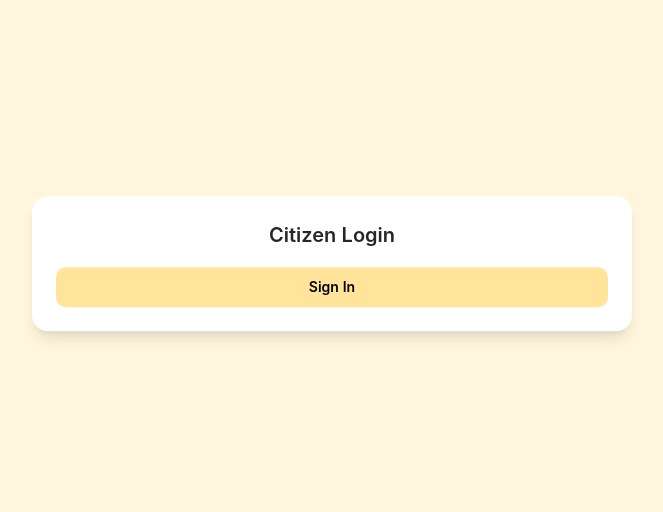
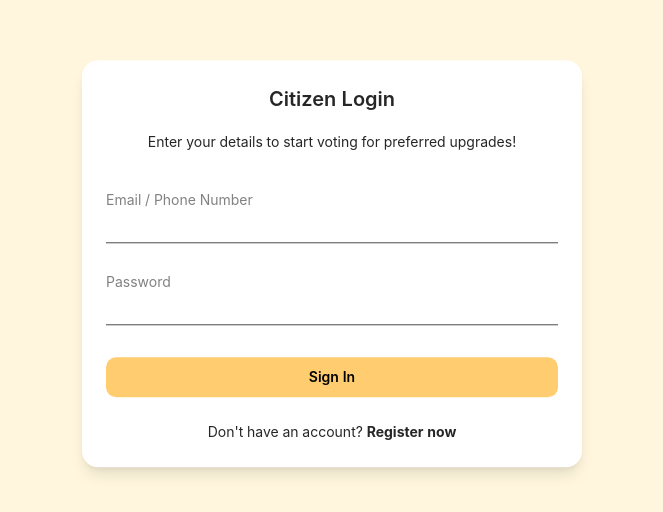
Before and after one commit to seanisoverhere/blockchainTown, a Next.js app in the folder frontend-v1/: page /login in a window 1280 px wide. Shown: the part 136-648 px from the top of the page, without its empty margins (308-971 px from the left). Built offline with nearby package versions, Linux system fonts and the light colour scheme.

Commit message:
style login form

```diff
--- a/frontend-v1/next.config.js
+++ b/frontend-v1/next.config.js
@@ -2,6 +2,9 @@
 const nextConfig = {
   reactStrictMode: true,
   swcMinify: true,
-}
+  compiler: {
+    styledComponents: true,
+  },
+};
 
-module.exports = nextConfig
+module.exports = nextConfig;
--- a/frontend-v1/src/components/FormItem/index.tsx
+++ b/frontend-v1/src/components/FormItem/index.tsx
@@ -9,7 +9,7 @@ import {
 } from "./styles";
 import { UseFormRegister, FieldValues, FieldErrorsImpl } from "react-hook-form";
 
-type FormInputProps = {
+type FormItemProps = {
   inputText: string;
   isRequired?: boolean;
   name: string;
@@ -17,13 +17,13 @@ type FormInputProps = {
   errors: Partial<FieldErrorsImpl<{ [x: string]: any }>>;
 };
 
-const FormInput = ({
+const FormItem = ({
   inputText,
   isRequired,
   name,
   register,
   errors,
-}: FormInputProps) => (
+}: FormItemProps) => (
   <>
     <TextField>
       <InputText>{inputText}</InputText>
@@ -31,7 +31,7 @@ const FormInput = ({
     </TextField>
     <StyledInput
       {...register(name, { required: isRequired })}
-      type="text"
+      type={name === "password" ? "password" : "text"}
       $hasError={!!errors[name]}
     />
     {errors[name] && (
@@ -43,4 +43,4 @@ const FormInput = ({
   </>
 );
 
-export default FormInput;
+export default FormItem;
--- a/frontend-v1/src/containers/Login/index.tsx
+++ b/frontend-v1/src/containers/Login/index.tsx
@@ -1,13 +1,52 @@
 import React from "react";
-import { Container, LoginCard, LoginTitle } from "./styles";
+import {
+  Container,
+  StyledSpace,
+  LoginCard,
+  LoginTitle,
+  SignUpText,
+  CTAText,
+} from "./styles";
 import { StyledButton } from "@/utils/styles";
+import { useForm } from "react-hook-form";
+import FormItem from "@/components/FormItem";
 
 const Login = () => {
+  const {
+    handleSubmit,
+    register,
+    watch,
+    formState: { errors },
+  } = useForm({ mode: "all" });
+  const onSubmit = (data: any) => console.log(data);
+
   return (
     <Container>
       <LoginCard bordered={false}>
         <LoginTitle>Citizen Login</LoginTitle>
-        <StyledButton>Sign In</StyledButton>
+        <CTAText>Enter your details to start voting for preferred upgrades!</CTAText>
+        <form onSubmit={handleSubmit(onSubmit)}>
+          <StyledSpace direction="vertical" size="large">
+            <FormItem
+              inputText="Email / Phone Number"
+              name="email"
+              register={register}
+              errors={errors}
+              isRequired
+            />
+            <FormItem
+              inputText="Password"
+              name="password"
+              register={register}
+              errors={errors}
+              isRequired
+            />
+          </StyledSpace>
+          <StyledButton>Sign In</StyledButton>
+        </form>
+        <SignUpText>
+          Don't have an account? <strong>Register now</strong>
+        </SignUpText>
       </LoginCard>
     </Container>
   );
--- a/frontend-v1/src/containers/Login/styles.ts
+++ b/frontend-v1/src/containers/Login/styles.ts
@@ -1,6 +1,6 @@
 import styled from "styled-components";
 import colors from "@/utils/constants/colors";
-import { Card } from "antd";
+import { Card, Space } from "antd";
 
 export const Container = styled.div`
   min-height: 100vh;
@@ -12,7 +12,8 @@ export const Container = styled.div`
 export const LoginCard = styled(Card)`
   && {
     position: absolute;
-    min-width: 600px;
+    min-width: 500px;
+    min-height: 400px;
     top: 50%;
     left: 50%;
     transform: translate(-50%, -50%);
@@ -28,3 +29,19 @@ export const LoginTitle = styled.div`
   font-weight: 600;
   padding-bottom: 1rem;
 `;
+
+export const StyledSpace = styled(Space)`
+  && {
+    width: 100%;
+    padding: 2rem 0;
+  }
+`;
+
+export const CTAText = styled.div`
+  font-weight: 400;
+`;
+
+export const SignUpText = styled.div`
+  font-size: 0.875rem;
+  padding-top: 1.5rem;
+`;
--- a/frontend-v1/src/utils/styles.ts
+++ b/frontend-v1/src/utils/styles.ts
@@ -10,6 +10,6 @@ export const StyledButton = styled.button`
   font-size: 0.875rem;
   font-weight: 600;
   color: ${colors.BLACK};
-  background-color: ${colors.ORANGE_4};
+  background-color: ${colors.ORANGE_6};
   cursor: pointer;
 `;
```
Also changed, not shown: frontend-v1/public/error.svg (added).
